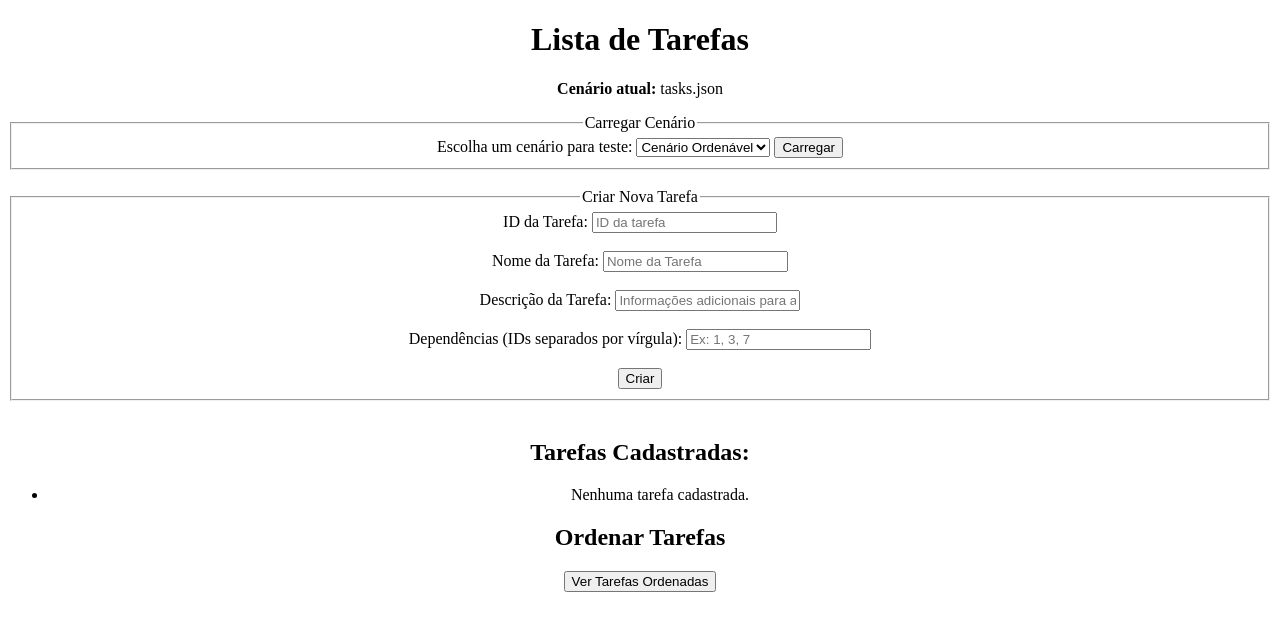
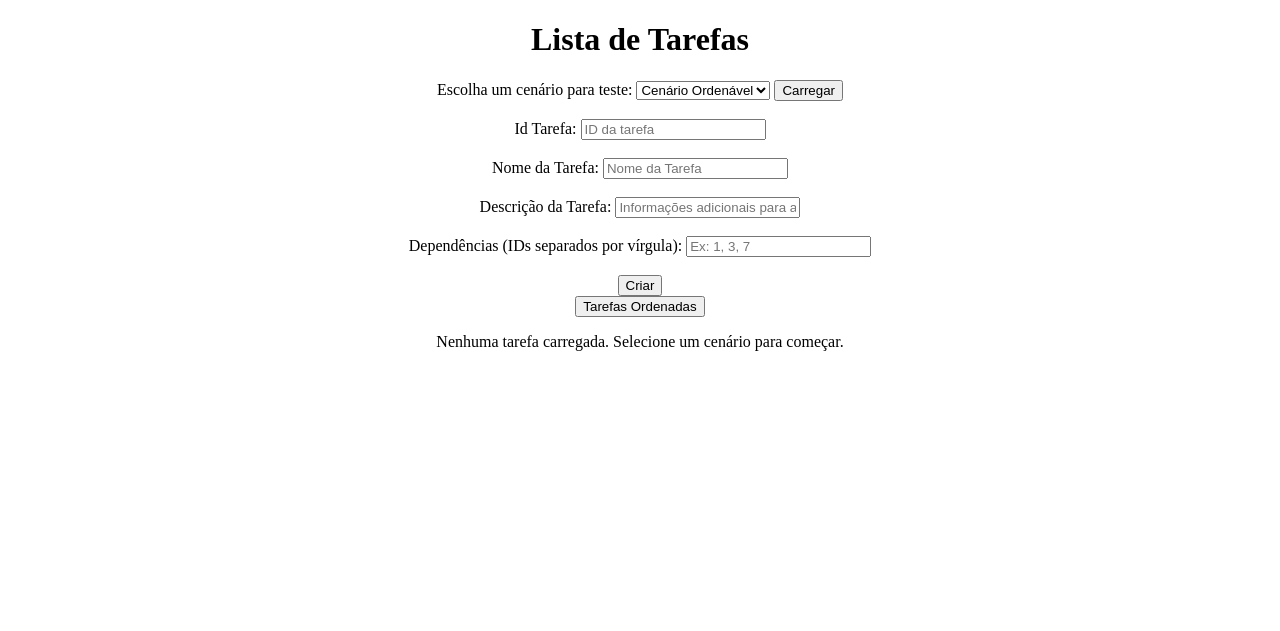
Before and after one commit to projeto-de-algoritmos-2025/Grafos1_Task_List, a Flask app: page / in a window 1280 px wide. Shown: the top 631 px of the page. Run offline with Flask 3, Linux system fonts and the light colour scheme.

Commit message:
add: carregar jsons diferentes

```diff
--- a/tasks-list/app.py
+++ b/tasks-list/app.py
@@ -5,11 +5,8 @@ from topological_ordering import topological_sort
 
 app = Flask(__name__)
 
-# Inicialização com arquivo padrão
-FILE_NAME = "tasks-list/tasks.json"
-task_list = read_task_json(FILE_NAME)
-cenario_atual = FILE_NAME  # para exibir no HTML qual cenário está em uso
-
+task_list = {}
+cenario_atual = None
 
 @app.route("/", methods=["GET"])
 def home():
@@ -32,11 +29,10 @@ def create_task():
         if dependencie:
             dependencies.append(dependencie)
 
-    # Cria e adiciona a tarefa
     task = Task(id, name, description, dependencies)
     task_list[id] = task
 
-    # (Opcional) Salva no JSON se quiser persistir
+    # Salva as tarefas no arquivo JSON
     # create_task_json(FILE_NAME, task_list)
 
     return redirect("/")
@@ -60,14 +56,14 @@ def carregar_json():
     escolha = request.form.get("cenario")
 
     if escolha == "ordenavel":
-        arquivo = "cenarios/cenario_ordenavel.json"
+        arquivo = "tasks-list/cenarios/cenario_ordenavel.json"
     elif escolha == "com_ciclo":
-        arquivo = "cenarios/cenario_com_ciclo.json"
+        arquivo = "tasks-list/cenarios/cenario_com_ciclo.json"
     else:
         return "Cenário inválido", 400
 
     task_list = read_task_json(arquivo)
-    cenario_atual = arquivo
+    cenario_atual = escolha
 
     return redirect("/")
 
--- a/tasks-list/templates/index.html
+++ b/tasks-list/templates/index.html
@@ -1,5 +1,5 @@
 <!DOCTYPE html>
-<html lang="pt-BR">
+<html lang="en">
 <head>
     <meta charset="UTF-8">
     <meta name="viewport" content="width=device-width, initial-scale=1.0">
@@ -9,32 +9,25 @@
 <body>
 
     <div class="bloco">
+
         <div class="texto">
 
             <h1>Lista de Tarefas</h1>
 
-            {% if cenario_atual %}
-                <p><strong>Cenário atual:</strong> {{ cenario_atual.split('/')[-1] }}</p>
-            {% endif %}
-
-            <fieldset>
-                <legend>Carregar Cenário</legend>
+            <!-- Formulário para selecionar o cenário -->
             <form action="/carregar-json" method="post">
                 <label for="cenario">Escolha um cenário para teste:</label>
                 <select name="cenario" id="cenario">
-                        <option value="ordenavel">Cenário Ordenável</option>
-                        <option value="com_ciclo">Cenário com Ciclo</option>
+                    <option value="ordenavel" {% if cenario_atual == 'ordenavel' %} selected {% endif %}>Cenário Ordenável</option>
+                    <option value="com_ciclo" {% if cenario_atual == 'com_ciclo' %} selected {% endif %}>Cenário com Ciclo</option>
                 </select>
                 <button type="submit">Carregar</button>
             </form>
-            </fieldset>
 
             <br>
-
-            <fieldset>
-                <legend>Criar Nova Tarefa</legend>
+            <!-- Formulário para criar novas tarefas -->
             <form action="/criar" method="post">
-                    <label>ID da Tarefa:</label>
+                <label>Id Tarefa:</label>
                 <input type="number" name="id" placeholder="ID da tarefa"><br><br>
 
                 <label>Nome da Tarefa:</label>
@@ -48,11 +41,13 @@
 
                 <button type="submit">Criar</button>
             </form>
-            </fieldset>
 
-            <br>
 
-            <h2>Tarefas Cadastradas:</h2>
+            <a href="/ordenar"><button> Tarefas Ordenadas</button></a>
+
+             <!-- Se o cenário foi carregado, exibe as tarefas cadastradas -->
+             {% if tasks %}
+             <h2>Tarefas cadastradas:</h2>
              <ul>
                  {% for task in tasks %}
                      <li>
@@ -61,15 +56,14 @@
                              <br>Depende de: {{ task.dependencies | join(', ') }}
                          {% endif %}
                      </li>
-                {% else %}
-                    <li>Nenhuma tarefa cadastrada.</li>
                  {% endfor %}
              </ul>
-
-            <h2>Ordenar Tarefas</h2>
-            <a href="/ordenar"><button>Ver Tarefas Ordenadas</button></a>
+         {% else %}
+             <p>Nenhuma tarefa carregada. Selecione um cenário para começar.</p>
+         {% endif %}
 
         </div>
+
     </div>
 
 </body>
```
Lines whose indentation alone changed are shown as unchanged.
